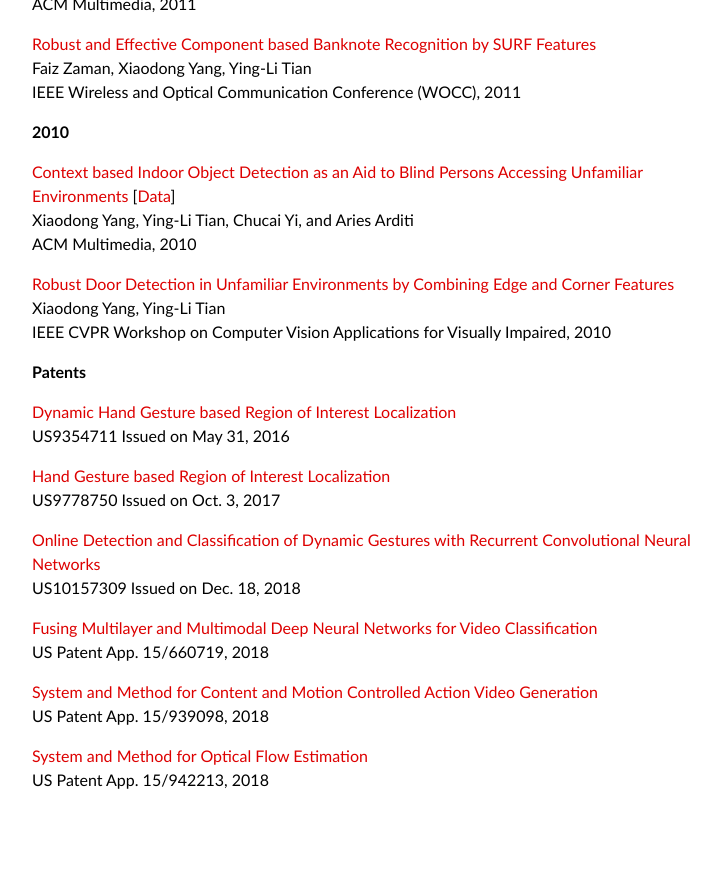
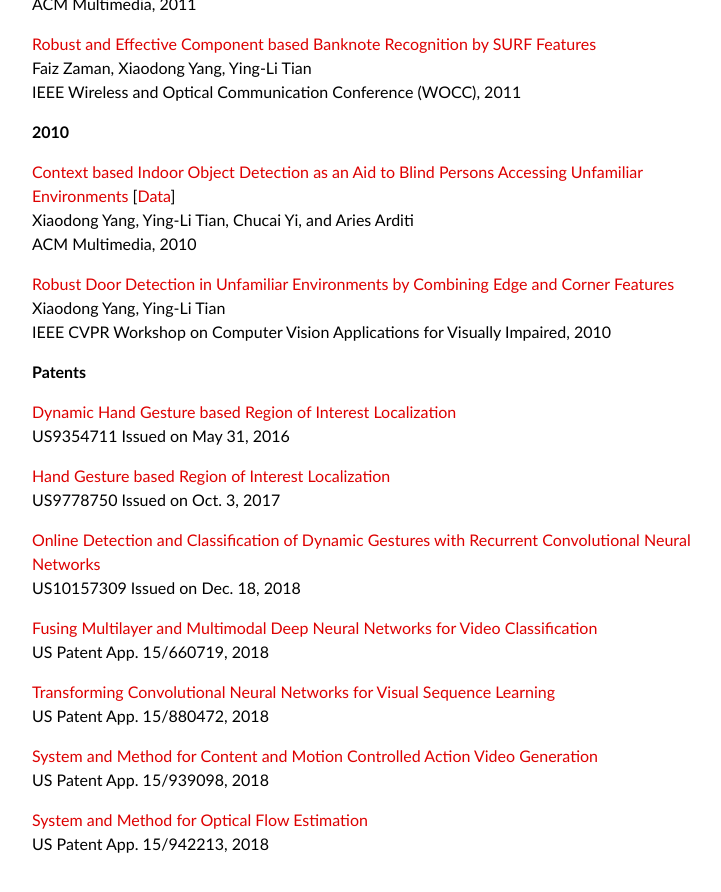
Before and after one commit to xiaodongyang/xiaodongyang.github.io, a Jekyll site: the page built from publications/index.md, in a window 1280 px wide and 900 px high, scrolled down 3853 px. Shown: the top 892 px of the window, without its empty margins (263-984 px from the left). Built offline with Jekyll 4.4.1, drawn with Linux system fonts in a browser that asks for light colours; some web fonts are replaced; before the commit the page ends 4689 px from its top, so only the background shows below that.

Commit message:
Update index.md

```diff
--- a/publications/index.md
+++ b/publications/index.md
@@ -203,6 +203,9 @@
 [Fusing Multilayer and Multimodal Deep Neural Networks for Video Classification](/publications/papers/15-660719.pdf)
 US Patent App. 15/660719, 2018
 
+[Transforming Convolutional Neural Networks for Visual Sequence Learning](/publications/papers/15-880472.pdf)
+US Patent App. 15/880472, 2018
+
 [System and Method for Content and Motion Controlled Action Video Generation](/publications/papers/15-939098.pdf)
 US Patent App. 15/939098, 2018
 
```
